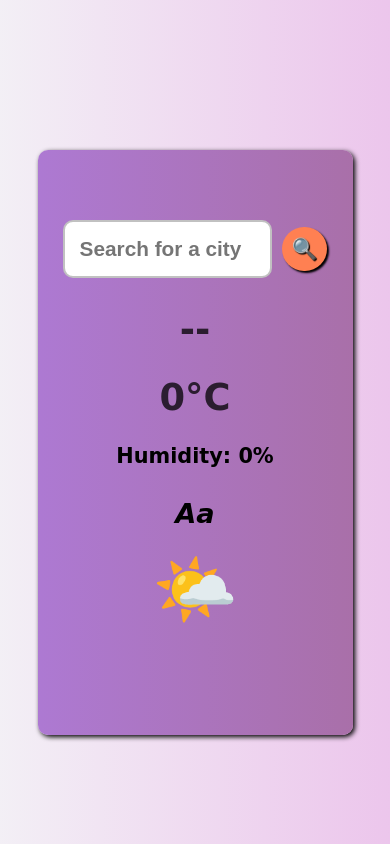
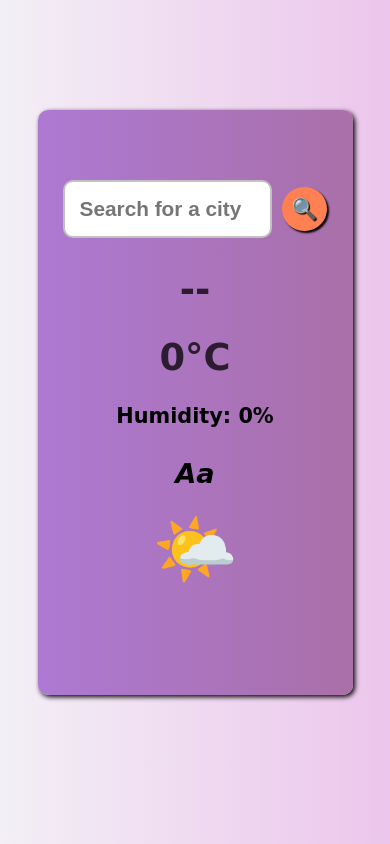
Before and after one commit to Sahasi52/Weather-Forecast-web, a plain HTML site: page index.html in a window 390 px wide. Drawn offline with Linux system fonts and the light colour scheme.

Commit message:
Update style.css

```diff
--- a/style.css
+++ b/style.css
@@ -20,7 +20,7 @@ body {
   display: flex;
   flex-direction: column;
   align-items: center;
-  margin-top: 90px;
+  margin-top: 70px;
 }
 .weatherForm {
   margin: 10px;
@@ -97,7 +97,7 @@ p {
 @media (max-width: 799px) {
   .weather-forecast-container {
     padding: 100px;
-    margin-top: 150px;
+    margin-top: 110px;
     height: 525px;
   }
   .weatherForm {
@@ -142,7 +142,7 @@ p {
 @media (max-width: 477px) {
   .weather-forecast-container {
     padding: 25px;
-    margin-top: 150px;
+    margin-top: 110px;
     height: 535px;
   }
   .weatherForm {
```
